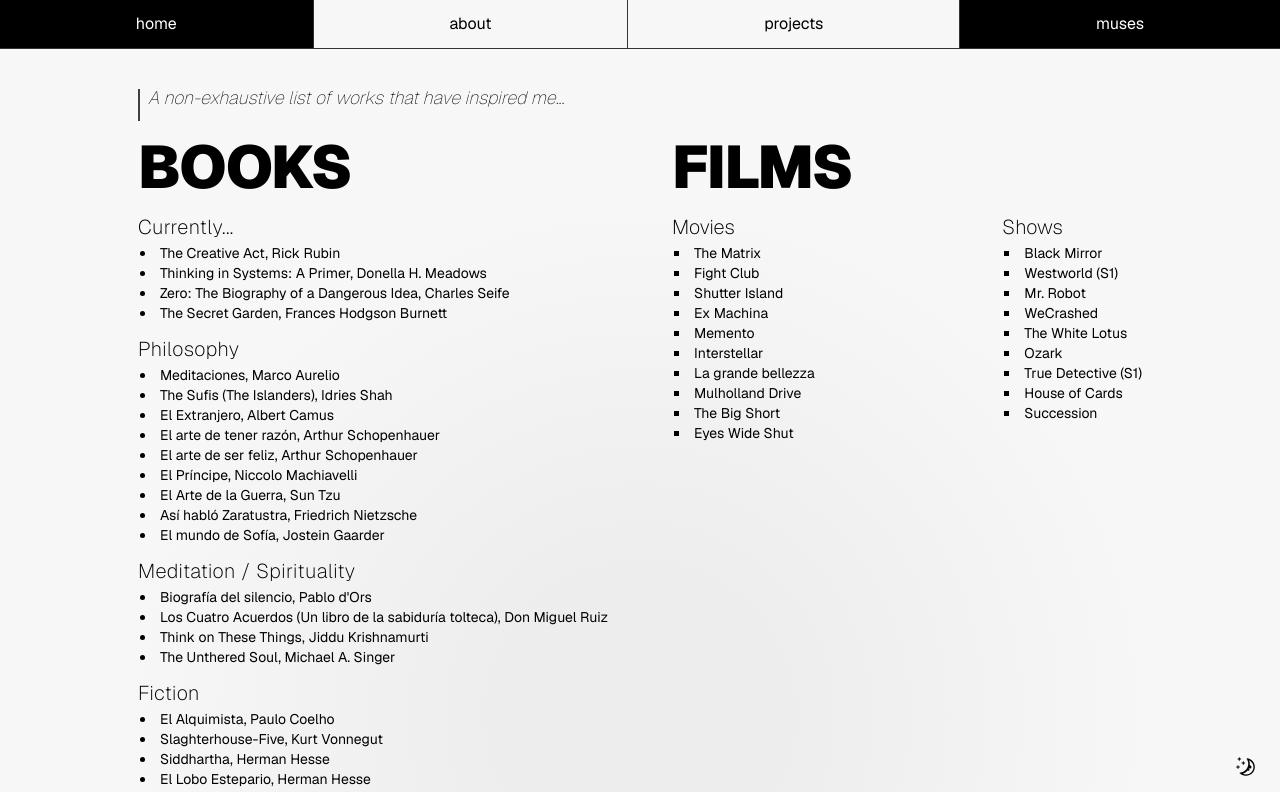
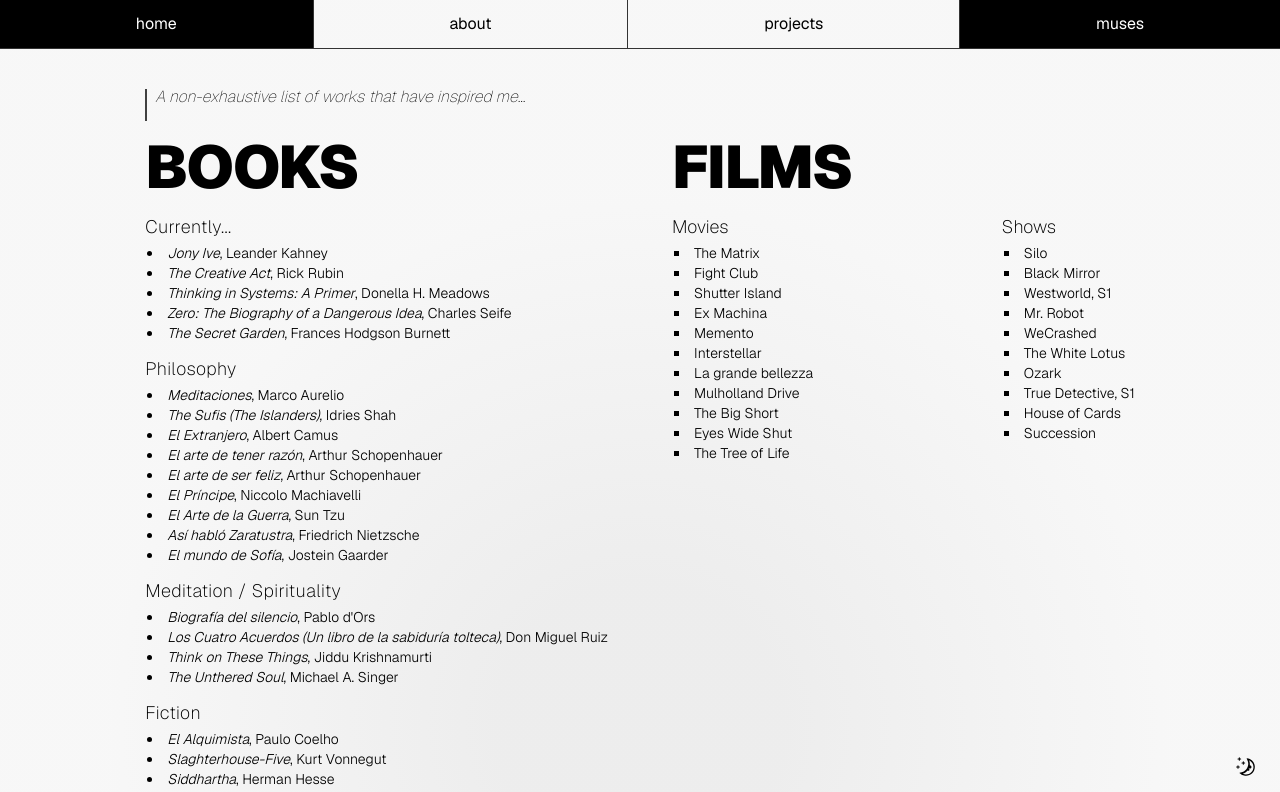
Before and after one commit to carlos-garciamoran/cgmor.com, a Next.js app: page /muses in a window 1280 px wide. Shown: the top 792 px of the page. Built offline with nearby package versions, Linux system fonts and the light colour scheme.

Commit message:
reduce font weight, drop scale/translate, rename to lowercase, bump deps

```diff
--- a/app/about/page.tsx
+++ b/app/about/page.tsx
@@ -1,8 +1,9 @@
+import type { Metadata } from 'next';
 import Link from 'next/link';
 
-import { ExternalLink } from '@/components/Link';
+import { ExternalLink } from '@/components/link';
 
-export const metadata = {
+export const metadata: Metadata = {
   title: 'About',
   description: 'Software | Design',
 };
@@ -14,8 +15,8 @@
 // DESIGN: make chronology with achievements/places (add years in left column or something)
 export default function About() {
   return (
-    <div className="mx-auto flex w-full max-w-screen-sm p-6 transition-all duration-500 sm:pt-14 md:max-w-[810px] md:items-center md:py-0">
-      <div className="flex flex-col gap-4 text-justify text-sm transition-[border-width,border-color,padding] duration-500 sm:text-base md:p-12 lg:border lg:p-16">
+    <div className="mx-auto flex w-full max-w-screen-sm cursor-default p-6 font-light transition-all duration-500 sm:pt-14 md:max-w-[810px] md:items-center md:py-0">
+      <div className="flex flex-col gap-4 hyphens-auto text-justify text-sm transition-[border-width,border-color,padding] duration-500 sm:text-base md:p-12 lg:border lg:p-16">
         <p>
           I am a software engineer originally from Madrid, Spain. Since middle
           school, I have been{' '}
--- a/app/globals.css
+++ b/app/globals.css
@@ -26,9 +26,6 @@
   body {
     @apply bg-background text-foreground;
   }
-  h3 {
-    @apply text-xl;
-  }
 
   #root {
     background: radial-gradient(
--- a/app/layout.tsx
+++ b/app/layout.tsx
@@ -4,8 +4,8 @@
 import { Analytics } from '@vercel/analytics/react';
 
 import './globals.css';
-import { Header } from '@/components/Header';
-import { Footer } from '@/components/Footer';
+import { Header } from '@/components/header';
+import { Footer } from '@/components/footer';
 import { ThemeProvider } from '@/components/theme-provider';
 import { ThemeToggle } from '@/components/theme-toggle';
 import { siteUrl } from '@/config/data';
@@ -48,11 +48,11 @@
       <body className={`font-sans ${GeistSans.variable} ${GeistMono.variable}`}>
         <ThemeProvider attribute="class">
           <div
-            className="flex h-[100dvh] flex-col sm:h-full sm:min-h-screen"
+            className="flex h-dvh flex-col sm:h-full sm:min-h-screen"
             id="root"
           >
             <Header />
-            <main className="flex flex-1">{children}</main>
+            <main className="mx-auto flex flex-1">{children}</main>
             <Footer />
             <Analytics />
             <div className="fixed bottom-1 right-1 sm:bottom-2 sm:right-2 lg:bottom-4 lg:right-6">
--- a/app/muses/page.tsx
+++ b/app/muses/page.tsx
@@ -13,7 +13,7 @@
   return (
     <div className="flex flex-col p-6 sm:py-10 lg:mx-auto lg:max-w-screen-xl xl:px-0">
       <div className="mb-4 flex min-h-8 border-l-2 border-neutral-700 dark:border-neutral-300">
-        <h2 className="pl-2 text-base font-thin italic first-line:leading-none dark:border-neutral-300 sm:text-lg">
+        <h2 className="pl-2 text-base font-thin italic first-line:leading-none dark:border-neutral-300">
           A non-exhaustive list of works that have inspired me...
         </h2>
       </div>
@@ -38,7 +38,7 @@
           <h2 className={titleClasses}>Films</h2>
           <div className="flex flex-col gap-4 sm:w-full sm:flex-row sm:justify-between">
             <FilmSection title="Movies" items={films.movies} />
-            <FilmSection title="Shows" items={films.tv} />
+            <FilmSection title="Shows" items={films.shows} />
           </div>
         </div>
       </div>
@@ -46,36 +46,32 @@
   );
 }
 
-function BookSection({
+const BookSection = ({
   title,
   items: books,
 }: {
   title: string;
   items: Book[];
-}) {
-  return (
+}) => (
   <div>
-      <h3 className="mb-0.5 font-extralight tracking-wide">{title}</h3>
-      <ul className="ml-0.5 list-inside list-disc text-sm">
+    <h3 className="mb-0.5 text-lg font-extralight tracking-wide">{title}</h3>
+    <ul className="ml-0.5 list-inside list-disc text-sm font-light">
       {books.map((item, i) => (
         <li key={i}>
-            {item.title}, {item.author}
+          <span className="italic">{item.title}</span>, {item.author}
         </li>
       ))}
     </ul>
   </div>
 );
-}
 
-function FilmSection({ title, items }: { title: string; items: string[] }) {
-  return (
+const FilmSection = ({ title, items }: { title: string; items: string[] }) => (
   <div>
-      <h3 className="mb-0.5 font-extralight">{title}</h3>
-      <ul className="ml-0.5 list-inside list-[square] text-sm">
+    <h3 className="mb-0.5 text-lg font-extralight">{title}</h3>
+    <ul className="ml-0.5 list-inside list-[square] text-sm font-light">
       {items.map((item, i) => (
         <li key={i}>{item}</li>
       ))}
     </ul>
   </div>
 );
-}
--- a/app/projects/page.tsx
+++ b/app/projects/page.tsx
@@ -1,8 +1,8 @@
 import type { Metadata } from 'next';
 import clsx from 'clsx';
-import { projects } from '@/config/data';
-import { type Project } from '@/config/data';
 import { ExternalLinkIcon } from '@radix-ui/react-icons';
+
+import { projects, type Project } from '@/config/data';
 
 export const metadata: Metadata = {
   title: 'Projects',
@@ -27,37 +27,29 @@
 function ProjectCard({ project }: { project: Project }) {
   const { name, tags, description, url } = project;
   const isExternal = url !== '#';
+
   return (
     <a
       href={url}
       target={isExternal ? '_blank' : '_self'}
       rel="noreferrer"
       className={clsx(
-        'group flex animate-mutate-border flex-col justify-center border border-neutral-900 bg-transparent p-6 shadow-md transition delay-100 duration-500 ease-in-out dark:border-neutral-200 sm:h-52 sm:p-8 sm:shadow-lg lg:p-10 xl:h-[calc((100dvh-48px-68px-32px-6px)/3)] xl:px-12 xl:shadow-2xl xl:hover:scale-110 2xl:px-14',
+        'group flex animate-mutate-border flex-col justify-center border border-neutral-900 bg-transparent p-6 shadow-md transition delay-100 duration-500 ease-in-out dark:border-neutral-200 sm:h-52 sm:p-8 sm:shadow-lg lg:p-10 xl:h-[calc((100dvh-48px-68px-32px-6px)/3)] xl:px-12 xl:shadow-2xl 2xl:px-14',
         {
-          'hover:bg-slate-800 xl:order-1 xl:hover:translate-x-6 xl:hover:translate-y-5':
-            name === 'nativecn-ui',
-          'hover:bg-orange-700 xl:order-2 xl:hover:translate-y-5':
-            name === 'swiftcn-ui',
-          'hover:bg-indigo-700 xl:order-3 xl:hover:-translate-x-6 xl:hover:translate-y-5':
-            name === 'CoLive',
-          'hover:bg-yellow-600 xl:order-4 xl:hover:translate-x-6':
-            name === 'Hermes',
-          'hover:bg-neutral-800 md:hover:scale-[1.15] xl:order-5':
-            name === 'stealth',
-          'hover:bg-sky-700 xl:order-6 xl:hover:-translate-x-6':
-            name === 'TweetWidget',
-          'hover:bg-cyan-700 xl:order-7 xl:hover:-translate-y-5 xl:hover:translate-x-6':
-            name === 'CNCPT',
-          'hover:bg-fuchsia-800 xl:order-8 xl:hover:-translate-y-5':
-            name === 'Delfos',
-          'hover:bg-emerald-600 xl:order-9 xl:hover:-translate-x-6 xl:hover:-translate-y-5':
-            name === 'Matrix',
+          'hover:bg-slate-800 xl:order-1': name === 'nativecn-ui',
+          'hover:bg-orange-700 xl:order-2': name === 'swiftcn-ui',
+          'hover:bg-indigo-700 xl:order-3': name === 'CoLive',
+          'hover:bg-yellow-600 xl:order-4': name === 'Hermes',
+          'hover:bg-neutral-800 xl:order-5': name === 'stealth',
+          'hover:bg-sky-700 xl:order-6': name === 'TweetWidget',
+          'hover:bg-cyan-700 xl:order-7': name === 'CNCPT',
+          'hover:bg-fuchsia-800 xl:order-8': name === 'Delfos',
+          'hover:bg-emerald-600 xl:order-9': name === 'Matrix',
         }
       )}
     >
       <div className="flex items-start gap-2 sm:gap-3">
-        <h2 className="text-2xl font-extralight underline decoration-2 underline-offset-4 sm:text-3xl md:text-4xl">
+        <h2 className="text-2xl font-extralight decoration-2 underline-offset-4 group-hover:underline sm:text-3xl md:text-4xl">
           {name}
         </h2>
         {isExternal && (
--- a/components/Footer.tsx
+++ b/components/Footer.tsx
@@ -1,4 +1,4 @@
-import { ExternalLink } from './Link';
+import { ExternalLink } from './link';
 
 export function Footer() {
   return (
--- a/components/Header.tsx
+++ b/components/Header.tsx
@@ -1,8 +1,8 @@
 'use client';
 
 import Link from 'next/link';
+import { usePathname } from 'next/navigation';
 import clsx from 'clsx';
-import { usePathname } from 'next/navigation';
 
 const pages = ['home', 'about', 'projects', 'muses'];
 
@@ -17,7 +17,7 @@
           {pages.map((page) => (
             <li
               key={page}
-              className="grow transition duration-300 ease-in-out hover:bg-foreground hover:text-background"
+              className="grow transition duration-300 hover:bg-foreground hover:text-background"
             >
               <Link
                 href={page === 'home' ? '/' : `/${page}`}
--- a/config/data.ts
+++ b/config/data.ts
@@ -6,6 +6,7 @@
 };
 export const books: Record<string, Book[]> = {
   now: [
+    { title: 'Jony Ive', author: 'Leander Kahney' },
     { title: 'The Creative Act', author: 'Rick Rubin' },
     { title: 'Thinking in Systems: A Primer', author: 'Donella H. Meadows' },
     {
@@ -93,15 +94,17 @@
     'Mulholland Drive',
     'The Big Short',
     'Eyes Wide Shut',
+    'The Tree of Life',
   ],
-  tv: [
+  shows: [
+    'Silo',
     'Black Mirror',
-    'Westworld (S1)',
+    'Westworld, S1',
     'Mr. Robot',
     'WeCrashed',
     'The White Lotus',
     'Ozark',
-    'True Detective (S1)',
+    'True Detective, S1',
     'House of Cards',
     'Succession',
   ],
@@ -118,7 +121,7 @@
     name: 'stealth',
     description: '...',
     url: '#',
-    tags: ['React', 'Next.js', 'Supabase'],
+    tags: ['?'],
   },
   {
     name: 'nativecn-ui',
```
Also changed, not shown: package.json (+16 -16 lines), 1 other file (tests, documents, lock files or other folders). Lines whose indentation alone changed are shown as unchanged.
